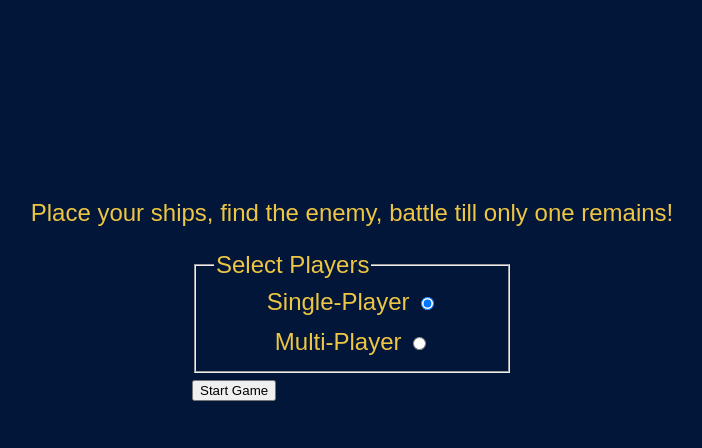
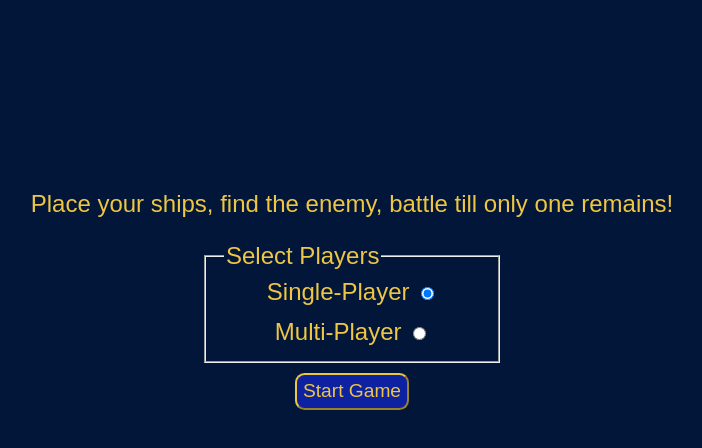
Before and after one commit to NummNuttzCDXX/battle-ship, a plain HTML site: page index.html in a window 1280 px wide. Shown: the part 112-560 px from the top of the page, without its empty margins (288-990 px from the left). Drawn offline with Linux system fonts and the light colour scheme; a web font is replaced by a local one.

Commit message:
Add/Fix basic styles of elements -- Colors, placement, size, etc.

```diff
--- a/style.css
+++ b/style.css
@@ -12,6 +12,7 @@
 	--blue: #0d21a1ff;
 	--night: #141414ff;
 	--antiflash-white: #eef0f2ff;
+	--gray: rgba(96, 96, 96, 0.682);
 	--saffron: #eec643ff;
 }
 
@@ -22,6 +23,9 @@ body {
 
 	min-width: 100vw;
 	min-height: 100vh;
+
+	background-color: var(--dark-blue);
+	color: var(--saffron);
 }
 
 header {
@@ -55,8 +59,25 @@ header h1 {
 	color: var(--saffron);
 }
 
+button {
+	font: inherit;
+	font-size: .8em;
+	border-color: var(--saffron);
+	border-radius: .4rem;
+	background-color: var(--blue);
+	color: var(--saffron);
+
+	width: fit-content;
+	height: fit-content;
+	margin-top: .5em;
+	padding: .3em;
+}
+
 form {
 	width: 25%;
+	display: flex;
+	align-items: center;
+	flex-direction: column;
 }
 
 fieldset {
@@ -64,6 +85,8 @@ fieldset {
 	flex-direction: column;
 	align-items: center;
 	gap: .5em;
+
+	width: 80%;
 }
 
 .hide, .start-screen.hide {
@@ -88,11 +111,12 @@ fieldset {
 	--size: 30vw; /* Width/Height of gameboard will both be the same */
 	width: var(--size);
 	height: var(--size);
+	box-sizing: content-box;
 
 	display: flex;
 	position: relative;
 
-	border: 2px solid black;
+	border: .3rem solid var(--blue);
 	background-color: blue;
 }
 
@@ -100,22 +124,24 @@ fieldset {
 	display: flex;
 	flex-direction: column-reverse;
 	flex: 1;
-
-	border-left: 2px solid black;
-	border-right: 2px solid black;
 }
 
 .cell {
 	position: relative;
 
 	flex: 1;
+	display: flex;
+	justify-content: center;
+	align-items: center;
 
-	border-top: 2px solid black;
-	border-bottom: 2px solid black;
+	border: 2px solid var(--night);
 }
 
-.cell img {
+/* Give the Ship imgs an offset inside the '.cell's
+so they arent touching the very top of the .cell */
+.cell img:not(.x-icon) {
 	position: absolute;
+	top: 8%;
 }
 
 /* Water like pattern */
@@ -140,10 +166,15 @@ fieldset {
 }
 
 .ship-container {
+	padding: .5rem;
+
 	display: flex;
 	justify-content: center;
 	align-items: center;
 	gap: 1rem;
+
+	background-color: var(--gray);
+	border-radius: 1.5rem;
 	position: relative;
 }
 
@@ -170,7 +201,7 @@ fieldset {
 
 .rotate-btn {
 	position: absolute;
-	top: 0;
+	top: .5rem;
 }
 
 .start {
```
